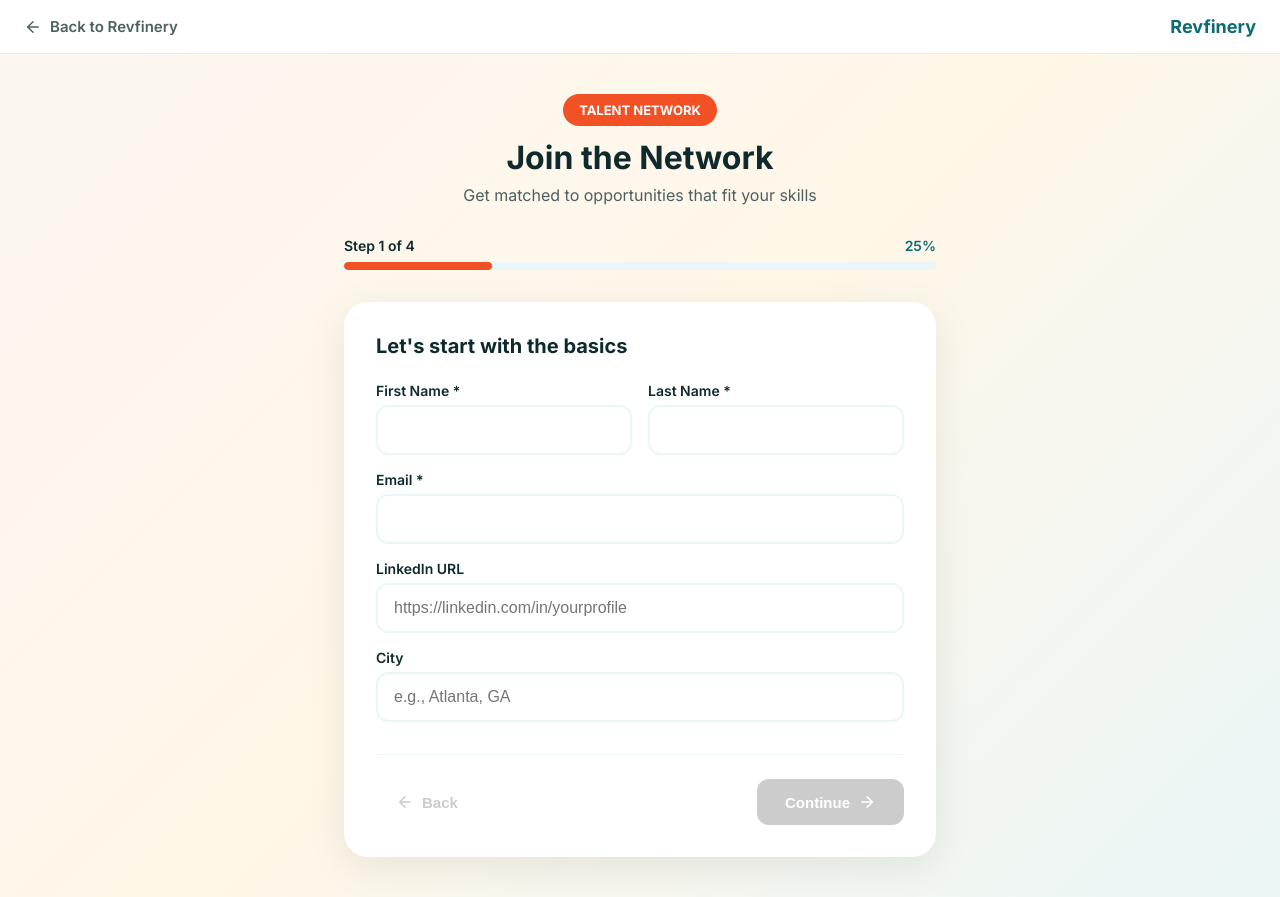
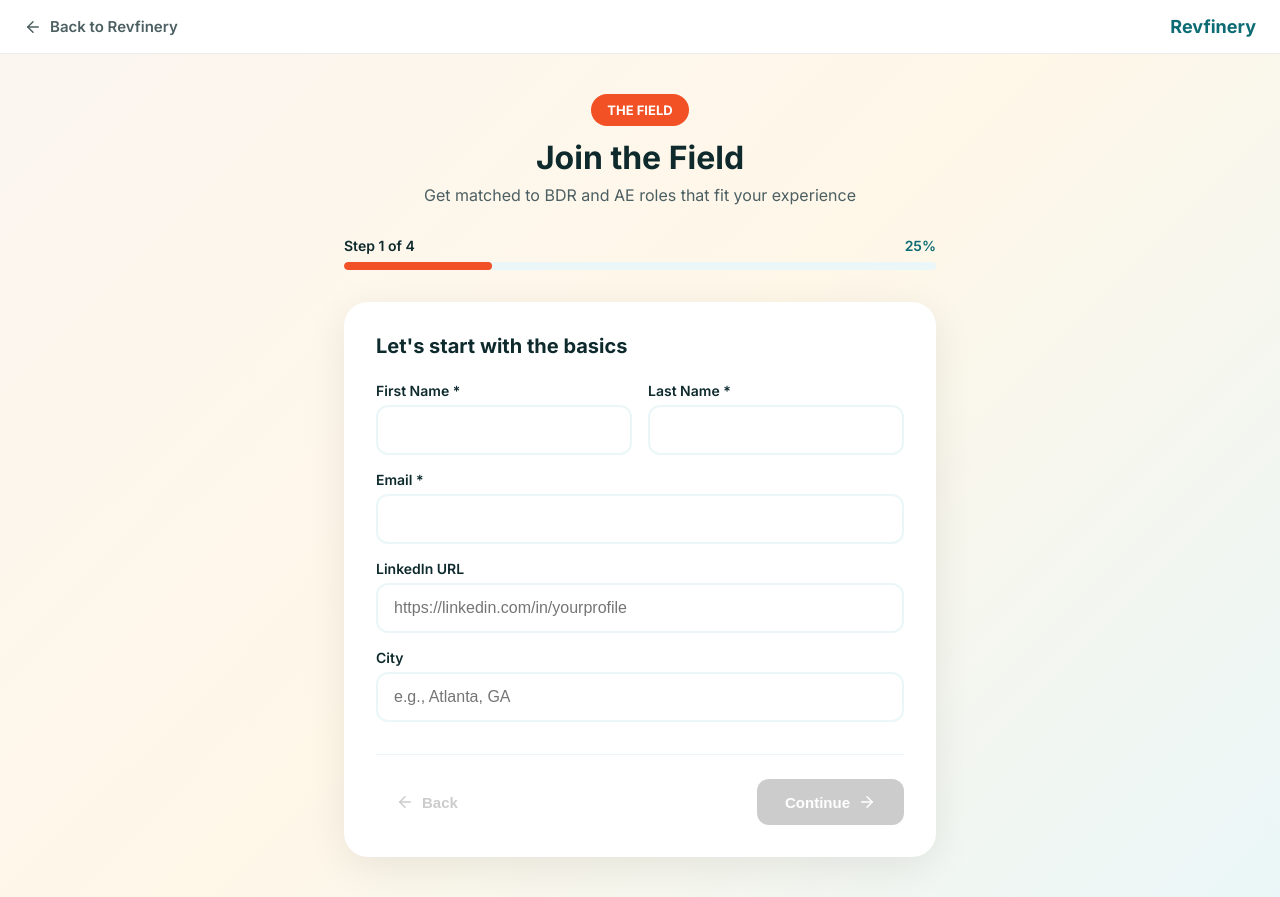
Before and after one commit to marayunbrown/revfinery-apply, a Next.js app: page /network in a window 1280 px wide. Built offline with nearby package versions, Linux system fonts and the light colour scheme.

Commit message:
Update network.js

```diff
--- a/pages/network.js
+++ b/pages/network.js
@@ -154,7 +154,7 @@ export default function TalentNetwork() {
     return (
       <>
         <Head>
-          <title>Application Submitted | Revfinery Talent Network</title>
+          <title>Application Submitted | The Field | Revfinery</title>
         </Head>
         <div style={{minHeight: '100vh', display: 'flex', alignItems: 'center', justifyContent: 'center', background: 'linear-gradient(135deg, #fbf6f1 0%, #fff7e8 50%, #eaf6f7 100%)', padding: '24px'}}>
           <div style={{maxWidth: '480px', width: '100%', textAlign: 'center', padding: '48px 32px', backgroundColor: 'white', borderRadius: '24px', boxShadow: '0 20px 40px rgba(0,0,0,0.1)'}}>
@@ -163,7 +163,7 @@ export default function TalentNetwork() {
             </div>
             <h1 style={{fontSize: '28px', fontWeight: 'bold', marginBottom: '12px', color: '#0e2a2d'}}>Application Received!</h1>
             <p style={{fontSize: '16px', color: '#4c5f62', marginBottom: '32px'}}>
-              Thanks for applying to the Talent Network. We'll review your application and be in touch soon.
+              Thanks for applying to the Field. We'll review your application and be in touch soon.
             </p>
             <a href="https://www.revfinery.com" style={{display: 'inline-block', padding: '14px 28px', backgroundColor: '#0c6b73', color: 'white', borderRadius: '12px', textDecoration: 'none', fontWeight: '600'}}>
               Back to Revfinery
@@ -177,7 +177,7 @@ export default function TalentNetwork() {
   return (
     <>
       <Head>
-        <title>Apply to the Talent Network | Revfinery</title>
+        <title>Apply to the Field | Revfinery</title>
       </Head>
       <div style={{minHeight: '100vh', background: 'linear-gradient(135deg, #fbf6f1 0%, #fff7e8 50%, #eaf6f7 100%)'}}>
         {/* Header */}
@@ -193,10 +193,10 @@ export default function TalentNetwork() {
           {/* Title Section */}
           <div style={{textAlign: 'center', marginBottom: '32px'}}>
             <span style={{display: 'inline-block', padding: '8px 16px', marginBottom: '12px', fontWeight: 'bold', fontSize: '13px', backgroundColor: '#f25025', color: 'white', borderRadius: '20px'}}>
-              TALENT NETWORK
+              THE FIELD
             </span>
-            <h1 style={{fontSize: '32px', fontWeight: 'bold', marginBottom: '8px', color: '#0e2a2d'}}>Join the Network</h1>
-            <p style={{color: '#4c5f62'}}>Get matched to opportunities that fit your skills</p>
+            <h1 style={{fontSize: '32px', fontWeight: 'bold', marginBottom: '8px', color: '#0e2a2d'}}>Join the Field</h1>
+            <p style={{color: '#4c5f62'}}>Get matched to BDR and AE roles that fit your experience</p>
 
             {/* Show badge if from assessment */}
             {fromAssessment && assessmentScore && (
@@ -369,7 +369,7 @@ export default function TalentNetwork() {
                 </div>
 
                 <div>
-                  <label style={{display: 'block', marginBottom: '6px', fontWeight: '600', fontSize: '14px', color: '#0e2a2d'}}>What are you looking for from the network?</label>
+                  <label style={{display: 'block', marginBottom: '6px', fontWeight: '600', fontSize: '14px', color: '#0e2a2d'}}>What are you looking for from Revfinery?</label>
                   <textarea
                     value={formData.lookingFor}
                     onChange={(e) => updateField('lookingFor', e.target.value)}
```
